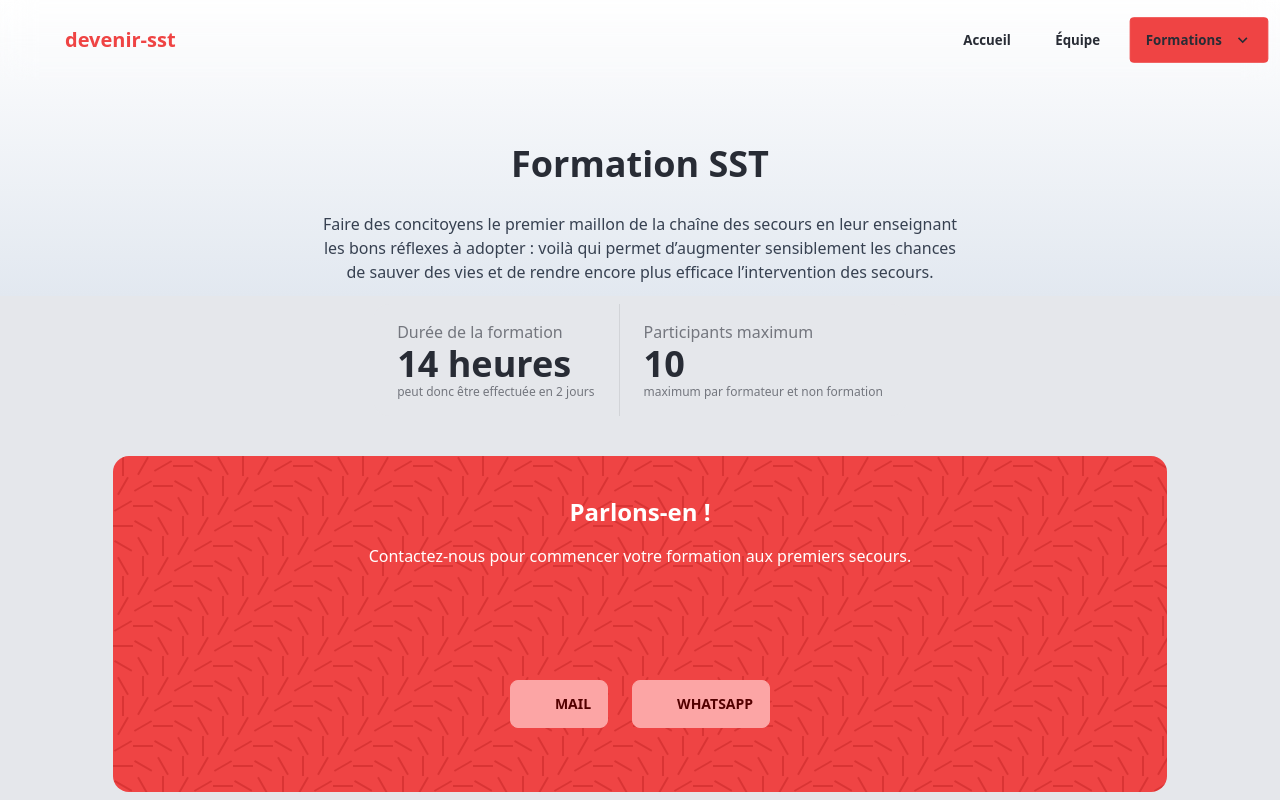
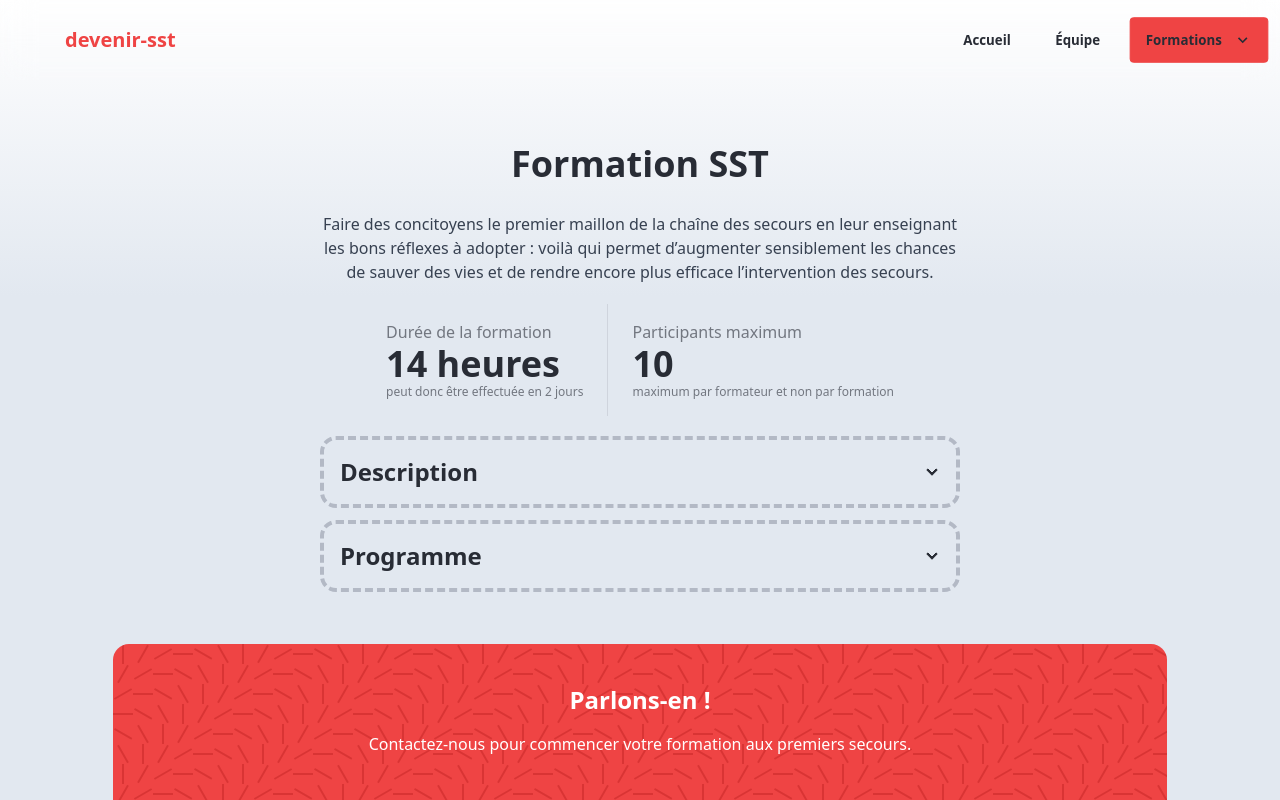
Before and after one commit to Shyrogan/devenir-sst.fr, a SvelteKit app: page /formation/sst in a window 1280 px wide. Shown: the top 800 px of the page. Built offline with nearby package versions, Linux system fonts and the light colour scheme; some icons are missing.

Commit message:
feat: sst-programme & description

```diff
--- a/src/app.scss
+++ b/src/app.scss
@@ -7,7 +7,7 @@ html, body {
     margin: 0;
     padding: 0;
 
-    @apply bg-gray-200;
+    background-color: #e2e8f0;
 }
 
 .heartbeating {
--- a/src/routes/formation/sst/+page.svelte
+++ b/src/routes/formation/sst/+page.svelte
@@ -13,7 +13,7 @@
 </div>
 
 <div class="flex items-center justify-center">
-    <div class="stats">
+    <div class="stats bg-transparent">
         <div class="stat">
             <div class="stat-title">Durée de la formation</div>
             <div class="stat-value">14 heures</div>
@@ -23,7 +23,54 @@
             <div class="stat-title">Participants maximum</div>
             <div class="stat-value">10</div>
             <div class="stat-desc">maximum par formateur et non
-                formation</div>
+                par formation</div>
         </div>
     </div>
 </div>
+
+<div class="flex flex-col justify-center gap-4 mb-2 mx-80 pt-5">
+    <div tabindex="0" class="collapse collapse-arrow border border-4 border-dashed border-base-300 rounded-box bg-transparent">
+  <div class="collapse-title stat-value text-2xl">
+    Description
+  </div>
+  <div class="collapse-content">
+    <p class=" text-gray-700 font-medium">
+        Le Sauveteur Secouriste du Travail a pour rôle de porter
+        les premiers secours à toute victime d'accident du travail
+        en attendant l'arrivée des secours spécialisés. Il doit être
+        capable de protéger, d'examiner, d'alerter et de secourir.
+        Le certificat, délivré par l'INRS, est valable 24 mois.
+        Le maintient et l'actualisation des compétences doit être
+        effectué avant la fin de validité du certificat. Vous pouvez
+        suivre notre formation dans les locaux de votre entreprise, ou nous pouvons nous occuper
+        de louer des locaux adapter.
+        Cette formation est éligible au CPF.</p>
+  </div>
+</div>
+</div>
+
+<div class="flex flex-col justify-center gap-4 mb-2 mx-80 py-1">
+    <div tabindex="0" class="collapse collapse-arrow border border-4 border-dashed border-base-300 rounded-box bg-transparent">
+  <div class="collapse-title stat-value text-2xl">
+    Programme
+  </div>
+  <div class="collapse-content">
+    <p class=" text-gray-700 font-medium">La prévention des risques professionnels</p>
+    <ul class="list-disc pl-6 text-gray-500 font-medium">
+        <li>Le rôle du SST</li>
+        <li>La réglementation / le cadre juridique</li>
+        <li>Identifier et appréhender les situations dangereuses d’accidents du travail</li>
+        <li>Le mécanisme de l’accident</li>
+        <li>Les actions de prévention et de protection pour limiter les risques</li>
+        <li>Informer les personnes chargées de la prévention dans l’entreprise</li>
+    </ul>
+    <p class=" text-gray-700 font-medium pt-3">Intervention du Sauveteur Secouriste du Travail face à une situation d’accident</p>
+    <ul class="list-disc pl-6 text-gray-500 font-medium">
+        <li>Protéger</li>
+        <li>Examiner</li>
+        <li>Alerter ou faire alerter</li>
+        <li>Secourir</li>
+    </ul>
+  </div>
+</div>
+</div>
```
